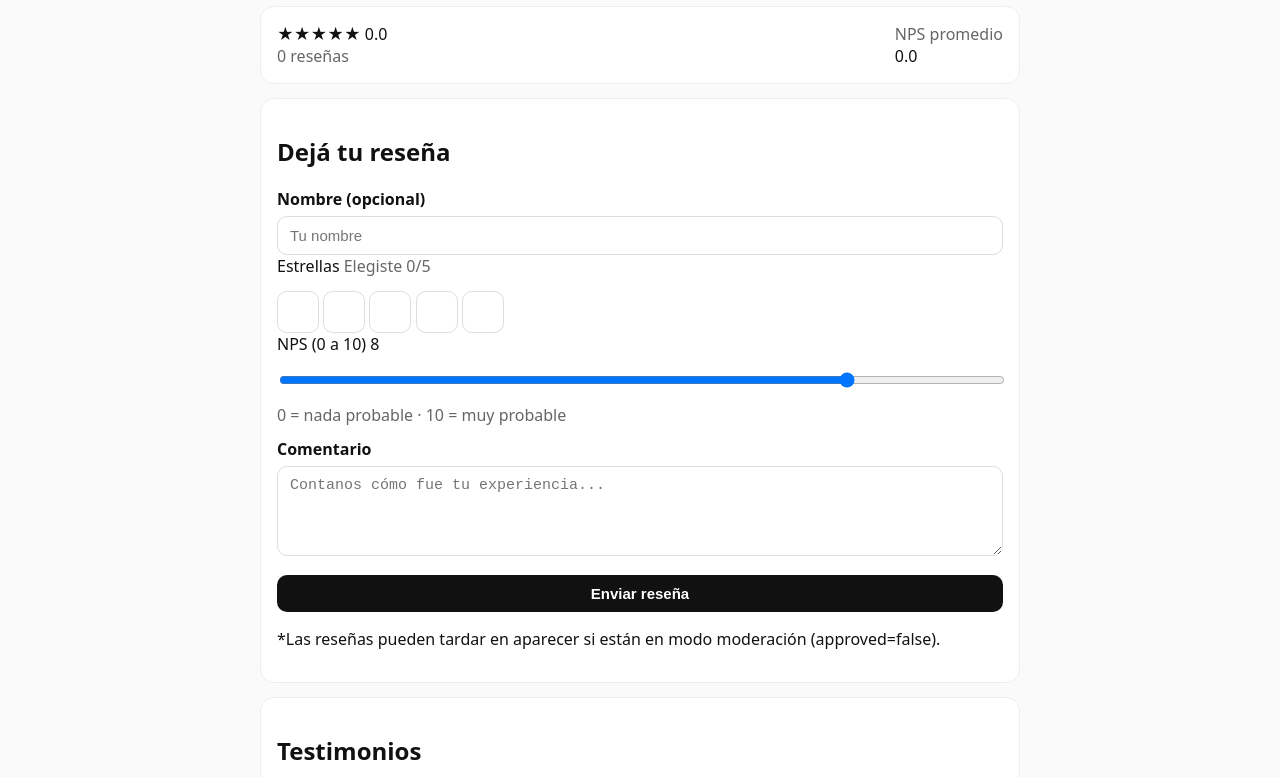
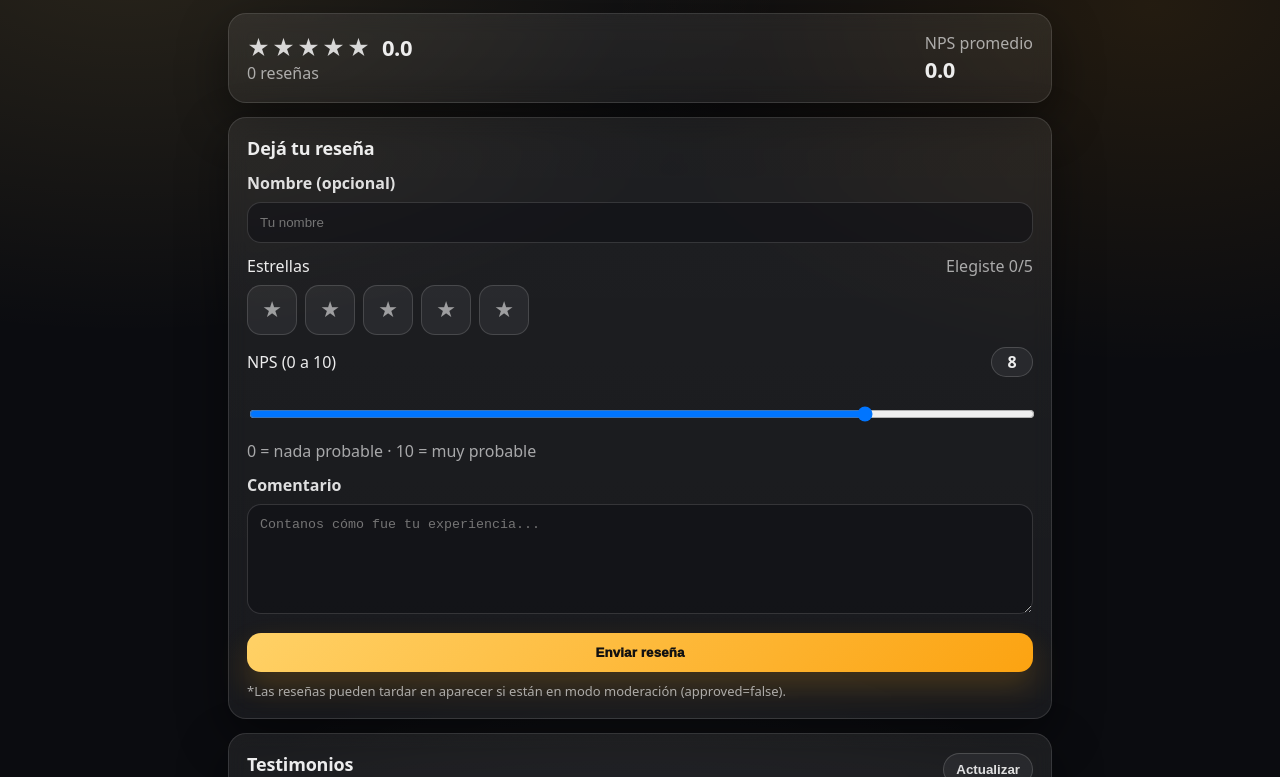
Before and after one commit to elviolindececi-wq/reviews, a plain HTML site: page index.html in a window 1280 px wide. Shown: the part 162-939 px from the top of the page. Drawn offline with Linux system fonts and the light colour scheme; no server answers.

Commit message:
Update style.css

```diff
--- a/style.css
+++ b/style.css
@@ -1,100 +1,336 @@
-:root { font-family: system-ui, -apple-system, Segoe UI, Roboto, Arial; }
-body { margin: 0; background: #fafafa; color: #111; }
-.wrap { max-width: 760px; margin: 0 auto; padding: 22px; }
-.head h1 { margin: 0 0 6px; }
-.muted { color: #666; }
-.small { font-size: 13px; }
-
-.card {
-  background: #fff;
-  border: 1px solid #eee;
-  border-radius: 14px;
-  padding: 16px;
-  margin: 14px 0;
+:root{
+  --bg: #0b0c10;
+  --card: rgba(255,255,255,.08);
+  --card2: rgba(255,255,255,.06);
+  --border: rgba(255,255,255,.12);
+  --text: rgba(255,255,255,.92);
+  --muted: rgba(255,255,255,.62);
+  --accent: #ffd166;
+  --accent2: #fca311;
+  --shadow: 0 18px 50px rgba(0,0,0,.45);
+  --radius: 18px;
+  --radius2: 14px;
+  --ring: 0 0 0 4px rgba(255,209,102,.16);
+  font-family: ui-sans-serif, system-ui, -apple-system, Segoe UI, Roboto, Arial;
 }
 
-.summary {
-  display: flex;
-  gap: 14px;
-  align-items: center;
-  justify-content: space-between;
+*{ box-sizing:border-box; }
+
+body{
+  margin:0;
+  color: var(--text);
+  background:
+    radial-gradient(1200px 700px at 10% 10%, rgba(255,209,102,.12), transparent 55%),
+    radial-gradient(900px 600px at 90% 15%, rgba(252,163,17,.10), transparent 60%),
+    radial-gradient(1000px 800px at 50% 110%, rgba(255,255,255,.06), transparent 55%),
+    var(--bg);
 }
 
-.starsLine {
-  font-size: 22px;
-  letter-spacing: 1px;
+.wrap{
+  max-width: 860px;
+  margin: 0 auto;
+  padding: 28px 18px 46px;
 }
 
-.npsBox {
-  text-align: right;
+.top{
+  margin-bottom: 14px;
 }
-.npsLabel { font-size: 12px; color: #666; }
-.npsValue { font-size: 22px; font-weight: 700; }
 
-label { display: block; margin-top: 12px; font-weight: 600; }
-input, textarea, button {
-  width: 100%;
-  box-sizing: border-box;
-  padding: 10px 12px;
-  border-radius: 10px;
-  border: 1px solid #ddd;
-  margin-top: 6px;
-  font-size: 15px;
+.brand{
+  display:flex;
+  align-items:center;
+  justify-content:flex-start;
+  margin-bottom: 10px;
 }
-textarea { resize: vertical; }
 
-button {
+.badge{
+  display:inline-flex;
+  align-items:center;
+  gap: 8px;
+  padding: 8px 12px;
+  border-radius: 999px;
+  border: 1px solid rgba(255,255,255,.12);
+  background: rgba(255,255,255,.06);
+  color: rgba(255,255,255,.85);
+  font-weight: 800;
+  letter-spacing: .01em;
+}
+
+.top h1{
+  margin: 0 0 6px;
+  font-size: clamp(28px, 3.3vw, 40px);
+  letter-spacing: -0.02em;
+}
+
+.sub{
+  margin: 0;
+  color: var(--muted);
+}
+
+.card{
+  background: linear-gradient(180deg, var(--card), var(--card2));
+  border: 1px solid var(--border);
+  border-radius: var(--radius);
+  padding: 18px;
+  margin: 14px 0;
+  box-shadow: var(--shadow);
+  backdrop-filter: blur(10px);
+}
+
+.card h2{
+  margin: 0 0 10px;
+  font-size: 18px;
+  letter-spacing: -0.01em;
+}
+
+.muted{ color: var(--muted); }
+.fineprint{ color: var(--muted); font-size: 13px; margin: 10px 0 0; }
+
+.summary{
+  display:flex;
+  align-items:center;
+  justify-content:space-between;
+  gap: 14px;
+}
+
+.stars-line{
+  display:flex;
+  align-items:baseline;
+  gap: 10px;
+}
+
+.starsText{
+  font-size: 22px;
+  letter-spacing: 2px;
+  color: rgba(255,255,255,.82);
+}
+
+.avg{
+  font-size: 22px;
+  font-weight: 900;
+  letter-spacing: -0.02em;
+}
+
+.nps{
+  font-size: 22px;
+  font-weight: 900;
+  letter-spacing: -0.02em;
+}
+
+/* form */
+.form label > span{
+  display:block;
+  font-weight: 700;
+  color: rgba(255,255,255,.86);
+}
+
+label{ display:block; margin-top: 12px; }
+
+input, textarea{
+  width:100%;
+  padding: 12px 12px;
+  margin-top: 8px;
+  border-radius: var(--radius2);
+  border: 1px solid rgba(255,255,255,.14);
+  background: rgba(15,16,20,.55);
+  color: var(--text);
+  outline: none;
+  transition: box-shadow .18s ease, border-color .18s ease, transform .18s ease;
+}
+
+textarea{
+  resize: vertical;
+  min-height: 110px;
+}
+
+input:focus, textarea:focus{
+  border-color: rgba(255,209,102,.55);
+  box-shadow: var(--ring);
+}
+
+.field{ margin-top: 12px; }
+
+.labelRow{
+  display:flex;
+  align-items:center;
+  justify-content:space-between;
+  gap: 10px;
+  margin-bottom: 8px;
+}
+
+.pill{
+  display:inline-flex;
+  align-items:center;
+  justify-content:center;
+  min-width: 42px;
+  height: 30px;
+  padding: 0 10px;
+  border-radius: 999px;
+  border: 1px solid rgba(255,255,255,.16);
+  background: rgba(255,255,255,.06);
+  font-weight: 900;
+}
+
+/* button premium */
+.btn{
+  width:100%;
   margin-top: 14px;
+  padding: 12px 14px;
   border: 0;
-  background: #111;
-  color: #fff;
+  border-radius: 14px;
+  font-weight: 950;
+  letter-spacing: .01em;
+  cursor:pointer;
+  color:#111;
+  background: linear-gradient(135deg, var(--accent), var(--accent2));
+  box-shadow: 0 14px 30px rgba(252,163,17,.20);
+  transition: transform .14s ease, filter .14s ease, box-shadow .14s ease;
+}
+
+.btn:hover{
+  transform: translateY(-1px);
+  filter: brightness(1.03);
+}
+
+.btn:active{
+  transform: translateY(0px) scale(.99);
+}
+
+.btn:disabled{
+  opacity: .65;
+  cursor:not-allowed;
+}
+
+.btnGhost{
+  border: 1px solid rgba(255,255,255,.16);
+  background: rgba(255,255,255,.06);
+  color: rgba(255,255,255,.86);
+  border-radius: 999px;
+  padding: 8px 12px;
+  font-weight: 850;
   cursor: pointer;
-  font-weight: 700;
+  transition: transform .14s ease, background .14s ease, border-color .14s ease;
 }
-button:disabled { opacity: .6; cursor: not-allowed; }
+.btnGhost:hover{
+  transform: translateY(-1px);
+  background: rgba(255,255,255,.08);
+  border-color: rgba(255,255,255,.22);
+}
 
-.starsPick {
-  display: flex;
-  gap: 6px;
+/* ⭐ STAR PICKER: “casillas” premium */
+.starPicker{
+  display:flex;
+  gap: 8px;
   margin-top: 8px;
 }
-.starBtn {
-  width: 42px;
-  height: 42px;
-  border-radius: 10px;
-  border: 1px solid #ddd;
-  background: #fff;
-  cursor: pointer;
-  font-size: 20px;
-}
-.starBtn.on { border-color: #111; }
 
-.npsRow {
-  display: flex;
-  align-items: center;
-  gap: 10px;
-}
-.npsBubble {
-  width: 44px;
-  text-align: center;
-  padding: 8px 0;
-  border: 1px solid #ddd;
-  border-radius: 10px;
-  font-weight: 700;
+.starBtn{
+  width: 50px;
+  height: 50px;
+  border-radius: 14px;
+  border: 1px solid rgba(255,255,255,.14);
+  background: rgba(255,255,255,.06);
+  color: rgba(255,255,255,.55);
+  font-size: 22px;
+  line-height: 1;
+  display:flex;
+  align-items:center;
+  justify-content:center;
+  cursor:pointer;
+  user-select:none;
+  transition: transform .12s ease, background .12s ease, border-color .12s ease, color .12s ease, box-shadow .12s ease;
 }
 
-.list { display: grid; gap: 10px; margin-top: 10px; }
-.item {
-  border: 1px solid #eee;
-  border-radius: 12px;
-  padding: 12px;
+.starBtn:hover{
+  transform: translateY(-1px);
+  border-color: rgba(255,255,255,.22);
+  background: rgba(255,255,255,.08);
 }
-.itemTop {
-  display: flex;
-  justify-content: space-between;
+
+/* ✅ marcadas: se rellenan las casillas */
+.starBtn.on{
+  color: #111;
+  border-color: rgba(255,209,102,.75);
+  background: linear-gradient(135deg, rgba(255,209,102,1), rgba(252,163,17,1));
+  box-shadow: 0 10px 22px rgba(255,209,102,.20);
+}
+
+/* list */
+.rowTitle{
+  display:flex;
+  align-items:center;
+  justify-content:space-between;
   gap: 10px;
-  margin-bottom: 6px;
+  margin-bottom: 10px;
 }
-.itemName { font-weight: 700; }
-.itemStars { letter-spacing: 1px; }
-.itemComment { white-space: pre-wrap; }
+
+.list{
+  display:grid;
+  gap: 10px;
+  margin-top: 12px;
+}
+
+.item{
+  border: 1px solid rgba(255,255,255,.12);
+  background: rgba(255,255,255,.05);
+  border-radius: 16px;
+  padding: 14px;
+  display:flex;
+  justify-content:space-between;
+  gap: 12px;
+}
+
+.item h3{
+  margin: 0 0 6px;
+  font-size: 15px;
+  letter-spacing: -0.01em;
+}
+
+.item p{
+  margin: 0;
+  color: rgba(255,255,255,.76);
+  white-space: pre-wrap;
+}
+
+.item .right{
+  font-weight: 950;
+  letter-spacing: 1px;
+  color: rgba(255,255,255,.88);
+  white-space: nowrap;
+  display:flex;
+  align-items:center;
+  gap: 8px;
+}
+.item .score{
+  opacity: .75;
+  font-weight: 800;
+}
+
+/* skeleton loading */
+.skeleton{
+  border: 1px solid rgba(255,255,255,.12);
+  background: rgba(255,255,255,.05);
+  border-radius: 16px;
+  padding: 14px;
+  overflow:hidden;
+}
+.sk-line{
+  height: 12px;
+  border-radius: 999px;
+  background: linear-gradient(90deg, rgba(255,255,255,.06), rgba(255,255,255,.12), rgba(255,255,255,.06));
+  background-size: 200% 100%;
+  animation: shimmer 1.2s infinite linear;
+  margin-bottom: 10px;
+}
+.sk-line.short{ width: 65%; margin-bottom: 0; }
+
+@keyframes shimmer{
+  0%{ background-position: 0% 0; }
+  100%{ background-position: 200% 0; }
+}
+
+.footer{
+  margin-top: 18px;
+  text-align:center;
+  font-size: 13px;
+}
```
